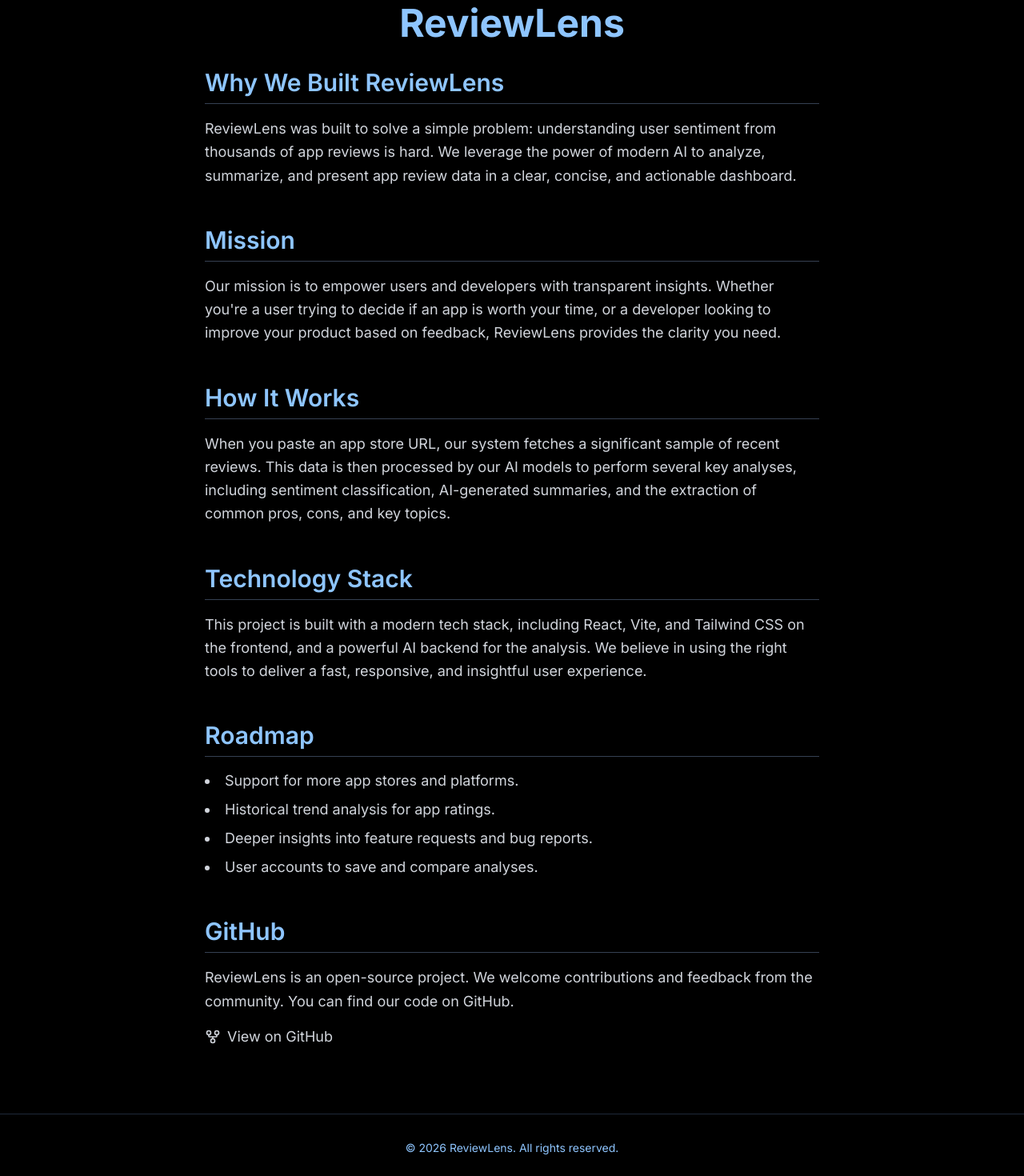
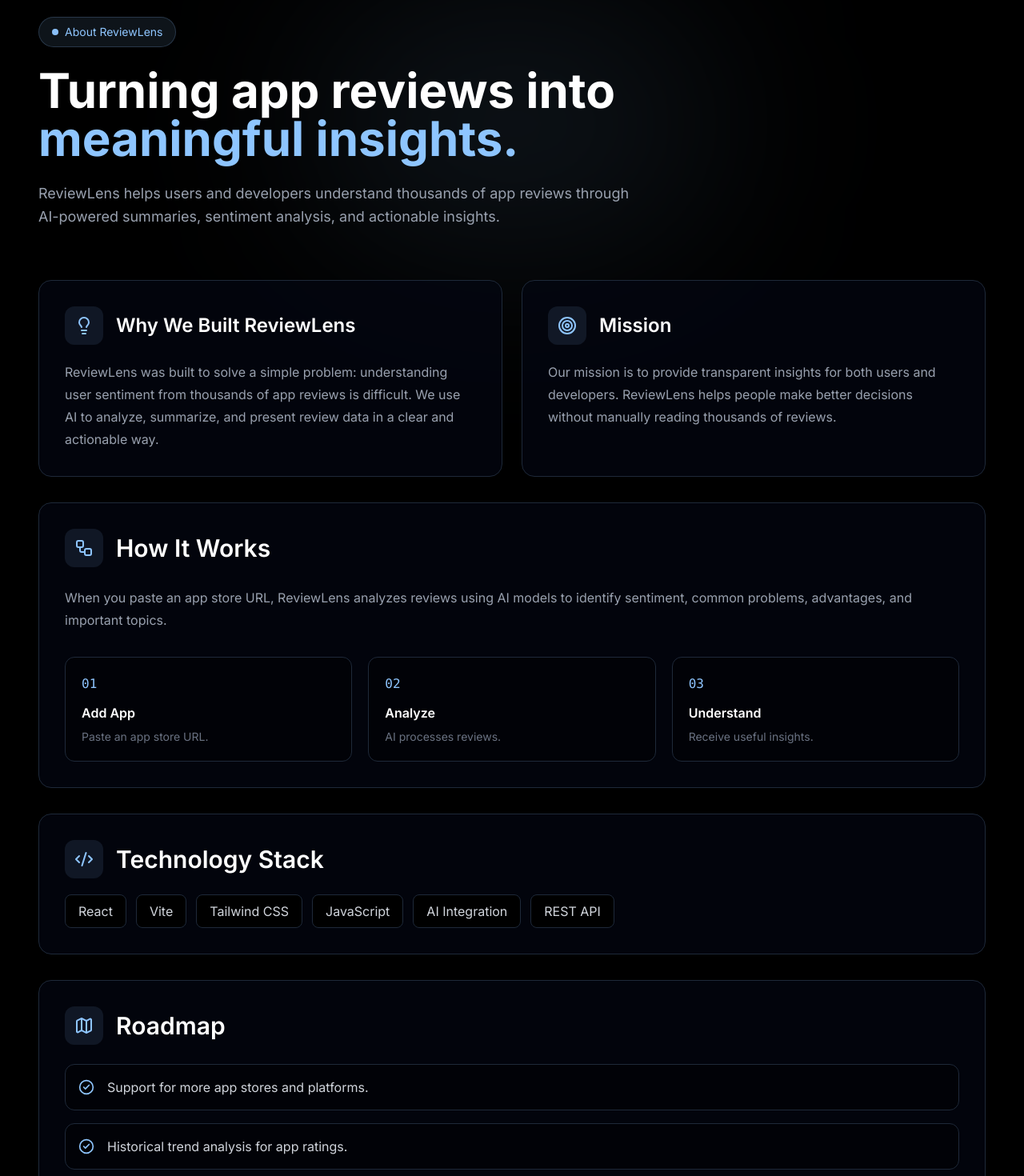
Before and after one commit to Tsiona23/ReviewLens, a React (Vite) app: page /about in a window 1280 px wide. Shown: the part 140-1610 px from the top of the page at 80% size. Built offline with nearby package versions, Linux system fonts and the light colour scheme.

Commit message:
updated the about section

```diff
--- a/src/components/home/PreviewCard.jsx
+++ b/src/components/home/PreviewCard.jsx
@@ -2,7 +2,6 @@ import { Check, X } from "lucide-react";
 import { motion } from "framer-motion";
 
 import { Card } from "../ui/Card";
-import { Badge } from "../ui/Badge";
 
 import { previewData } from "../../data/preview";
 
--- a/src/pages/About.jsx
+++ b/src/pages/About.jsx
@@ -1,75 +1,294 @@
-import { Container } from '../components/ui/Container';
-import { usePageTitle } from '../hooks/usePageTitle';
-import { GitFork } from 'lucide-react';
+import { Container } from "../components/ui/Container";
+import { usePageTitle } from "../hooks/usePageTitle";
+import {
+  Lightbulb,
+  Target,
+  Workflow,
+  Code2,
+  Map,
+  GitFork,
+  ArrowUpRight,
+  CheckCircle2,
+} from "lucide-react";
 
 export const About = () => {
-  usePageTitle('About ReviewLens');
+  usePageTitle("About ReviewLens");
+
+  const roadmap = [
+    "Support for more app stores and platforms.",
+    "Historical trend analysis for app ratings.",
+    "Deeper insights into feature requests and bug reports.",
+    "User accounts to save and compare analyses.",
+  ];
+
+  const technologies = [
+    "React",
+    "Vite",
+    "Tailwind CSS",
+    "JavaScript",
+    "AI Integration",
+    "REST API",
+  ];
 
   return (
-    <section className="py-20">
+    <section className="relative min-h-screen bg-black py-24 overflow-hidden">
+      {/* Background Glow */}
+      <div className="absolute top-20 left-1/2 -translate-x-1/2 w-125 h-75 bg-blue-300/10 blur-[120px] rounded-full" />
+
       <Container>
-        <div className="max-w-3xl mx-auto">
-          <h1 className="text-5xl font-bold text-blue-300 mb-8 text-center">
-            ReviewLens
-          </h1>
+        <div className="relative">
 
-          <div className="space-y-12 text-gray-300">
-            <div>
-              <h2 className="text-3xl font-semibold text-blue-300 mb-4 border-b border-gray-700 pb-2">Why We Built ReviewLens</h2>
-              <p className="text-lg leading-relaxed">
-                ReviewLens was built to solve a simple problem: understanding user sentiment from thousands of app reviews is hard. We leverage the power of modern AI to analyze, summarize, and present app review data in a clear, concise, and actionable dashboard.
+          {/* Header */}
+          <div className="max-w-3xl mb-16">
+
+            <span className="inline-flex items-center gap-2 px-4 py-2 rounded-full border border-blue-300/20 bg-blue-300/10 text-blue-300 text-sm mb-6">
+              <span className="w-2 h-2 rounded-full bg-blue-300 animate-pulse" />
+              About ReviewLens
+            </span>
+
+            <h1 className="text-5xl md:text-6xl font-bold text-white mb-6">
+              Turning app reviews into{" "}
+              <span className="text-blue-300">
+                meaningful insights.
+              </span>
+            </h1>
+
+            <p className="text-lg text-gray-400 leading-relaxed">
+              ReviewLens helps users and developers understand thousands of
+              app reviews through AI-powered summaries, sentiment analysis,
+              and actionable insights.
+            </p>
+
+          </div>
+
+
+          {/* Problem + Mission */}
+          <div className="grid md:grid-cols-2 gap-6 mb-8">
+
+            <div className="p-8 rounded-2xl border border-gray-800 bg-gray-950/70 hover:border-blue-300/30 transition">
+
+              <div className="flex items-center gap-4 mb-5">
+                <div className="p-3 rounded-xl bg-blue-300/10 text-blue-300">
+                  <Lightbulb size={24}/>
+                </div>
+
+                <h2 className="text-2xl font-semibold text-white">
+                  Why We Built ReviewLens
+                </h2>
+              </div>
+
+              <p className="text-gray-400 leading-7">
+                ReviewLens was built to solve a simple problem: understanding
+                user sentiment from thousands of app reviews is difficult.
+                We use AI to analyze, summarize, and present review data in a
+                clear and actionable way.
               </p>
+
             </div>
 
-            <div>
-              <h2 className="text-3xl font-semibold text-blue-300 mb-4 border-b border-gray-700 pb-2">Mission</h2>
-              <p className="text-lg leading-relaxed">
-                Our mission is to empower users and developers with transparent insights. Whether you're a user trying to decide if an app is worth your time, or a developer looking to improve your product based on feedback, ReviewLens provides the clarity you need.
+
+            <div className="p-8 rounded-2xl border border-gray-800 bg-gray-950/70 hover:border-blue-300/30 transition">
+
+              <div className="flex items-center gap-4 mb-5">
+                <div className="p-3 rounded-xl bg-blue-300/10 text-blue-300">
+                  <Target size={24}/>
+                </div>
+
+                <h2 className="text-2xl font-semibold text-white">
+                  Mission
+                </h2>
+              </div>
+
+              <p className="text-gray-400 leading-7">
+                Our mission is to provide transparent insights for both users
+                and developers. ReviewLens helps people make better decisions
+                without manually reading thousands of reviews.
               </p>
+
             </div>
 
-            <div>
-              <h2 className="text-3xl font-semibold text-blue-300 mb-4 border-b border-gray-700 pb-2">How It Works</h2>
-              <p className="text-lg leading-relaxed">
-                When you paste an app store URL, our system fetches a significant sample of recent reviews. This data is then processed by our AI models to perform several key analyses, including sentiment classification, AI-generated summaries, and the extraction of common pros, cons, and key topics.
-              </p>
+          </div>
+
+
+
+          {/* How it works */}
+          <div className="p-8 rounded-2xl border border-gray-800 bg-gray-950/70 mb-8">
+
+            <div className="flex items-center gap-4 mb-6">
+
+              <div className="p-3 rounded-xl bg-blue-300/10 text-blue-300">
+                <Workflow size={24}/>
+              </div>
+
+              <h2 className="text-3xl font-semibold text-white">
+                How It Works
+              </h2>
+
             </div>
 
-            <div>
-              <h2 className="text-3xl font-semibold text-blue-300 mb-4 border-b border-gray-700 pb-2">Technology Stack</h2>
-              <p className="text-lg leading-relaxed">
-                This project is built with a modern tech stack, including React, Vite, and Tailwind CSS on the frontend, and a powerful AI backend for the analysis. We believe in using the right tools to deliver a fast, responsive, and insightful user experience.
-              </p>
+
+            <p className="text-gray-400 leading-7 mb-8">
+              When you paste an app store URL, ReviewLens analyzes reviews
+              using AI models to identify sentiment, common problems,
+              advantages, and important topics.
+            </p>
+
+
+            <div className="grid md:grid-cols-3 gap-5">
+
+              {[
+                ["01","Add App","Paste an app store URL."],
+                ["02","Analyze","AI processes reviews."],
+                ["03","Understand","Receive useful insights."],
+              ].map(([number,title,text]) => (
+
+                <div
+                  key={number}
+                  className="p-5 rounded-xl border border-gray-800 bg-black/40"
+                >
+
+                  <span className="text-blue-300 font-mono">
+                    {number}
+                  </span>
+
+                  <h3 className="text-white font-semibold mt-3">
+                    {title}
+                  </h3>
+
+                  <p className="text-sm text-gray-500 mt-2">
+                    {text}
+                  </p>
+
+                </div>
+
+              ))}
+
             </div>
 
-            <div>
-              <h2 className="text-3xl font-semibold text-blue-300 mb-4 border-b border-gray-700 pb-2">Roadmap</h2>
-              <ul className="list-disc list-inside text-lg space-y-2">
-                <li>Support for more app stores and platforms.</li>
-                <li>Historical trend analysis for app ratings.</li>
-                <li>Deeper insights into feature requests and bug reports.</li>
-                <li>User accounts to save and compare analyses.</li>
-              </ul>
+          </div>
+
+
+
+          {/* Technology */}
+          <div className="p-8 rounded-2xl border border-gray-800 bg-gray-950/70 mb-8">
+
+            <div className="flex items-center gap-4 mb-5">
+
+              <div className="p-3 rounded-xl bg-blue-300/10 text-blue-300">
+                <Code2 size={24}/>
+              </div>
+
+              <h2 className="text-3xl font-semibold text-white">
+                Technology Stack
+              </h2>
+
             </div>
 
-            <div>
-              <h2 className="text-3xl font-semibold text-blue-300 mb-4 border-b border-gray-700 pb-2">GitHub</h2>
-              <p className="text-lg leading-relaxed">
-                ReviewLens is an open-source project. We welcome contributions and feedback from the community. You can find our code on GitHub.
-              </p>
+
+            <div className="flex flex-wrap gap-3">
+
+              {technologies.map((tech)=>(
+                <span
+                  key={tech}
+                  className="px-4 py-2 rounded-lg border border-gray-800 bg-black text-gray-300 hover:text-blue-300 hover:border-blue-300/30 transition"
+                >
+                  {tech}
+                </span>
+              ))}
+
+            </div>
+
+          </div>
+
+
+
+          {/* Roadmap */}
+          <div className="p-8 rounded-2xl border border-gray-800 bg-gray-950/70 mb-8">
+
+            <div className="flex items-center gap-4 mb-6">
+
+              <div className="p-3 rounded-xl bg-blue-300/10 text-blue-300">
+                <Map size={24}/>
+              </div>
+
+              <h2 className="text-3xl font-semibold text-white">
+                Roadmap
+              </h2>
+
+            </div>
+
+
+            <div className="space-y-4">
+
+              {roadmap.map((item)=>(
+
+                <div
+                  key={item}
+                  className="flex items-center gap-4 p-4 rounded-xl border border-gray-800 bg-black/40"
+                >
+
+                  <CheckCircle2
+                    className="text-blue-300"
+                    size={20}
+                  />
+
+                  <span className="text-gray-300">
+                    {item}
+                  </span>
+
+                </div>
+
+              ))}
+
+            </div>
+
+          </div>
+
+
+
+          {/* GitHub */}
+          <div className="p-8 rounded-2xl border border-blue-300/20 bg-blue-300/5">
+
+            <div className="flex flex-col md:flex-row justify-between gap-6 items-center">
+
+              <div>
+
+                <div className="flex items-center gap-3 mb-3">
+
+                  <GitFork className="text-blue-300"/>
+
+                  <h2 className="text-2xl font-semibold text-white">
+                    Open Source
+                  </h2>
+
+                </div>
+
+                <p className="text-gray-400">
+                  ReviewLens is an open-source project. Explore the code,
+                  contribute ideas, and follow the development journey.
+                </p>
+
+              </div>
+
+
               <a
-                href="https://github.com"
+                href="https://github.com/Tsiona23/ReviewLens.git"
                 target="_blank"
                 rel="noopener noreferrer"
-                className="mt-4 inline-flex items-center gap-2 text-lg text-blue-300 hover:text-blue-400 transition-colors"
+                className="flex items-center gap-2 px-6 py-3 rounded-xl bg-white text-blue-300 font-medium hover:bg-blue-200 transition"
               >
-                <GitFork size={20} />
-                <span>View on GitHub</span>
+                View on GitHub
+                <ArrowUpRight size={18}/>
               </a>
+
             </div>
+
           </div>
+
+
         </div>
       </Container>
+
     </section>
   );
 };
```
